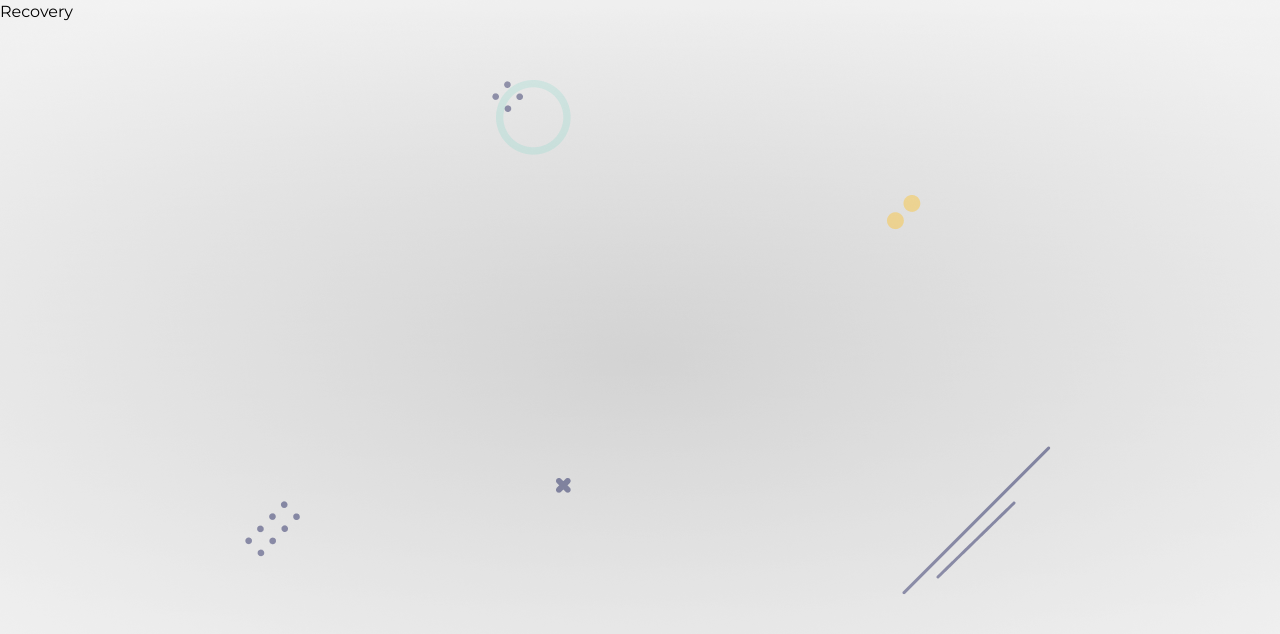
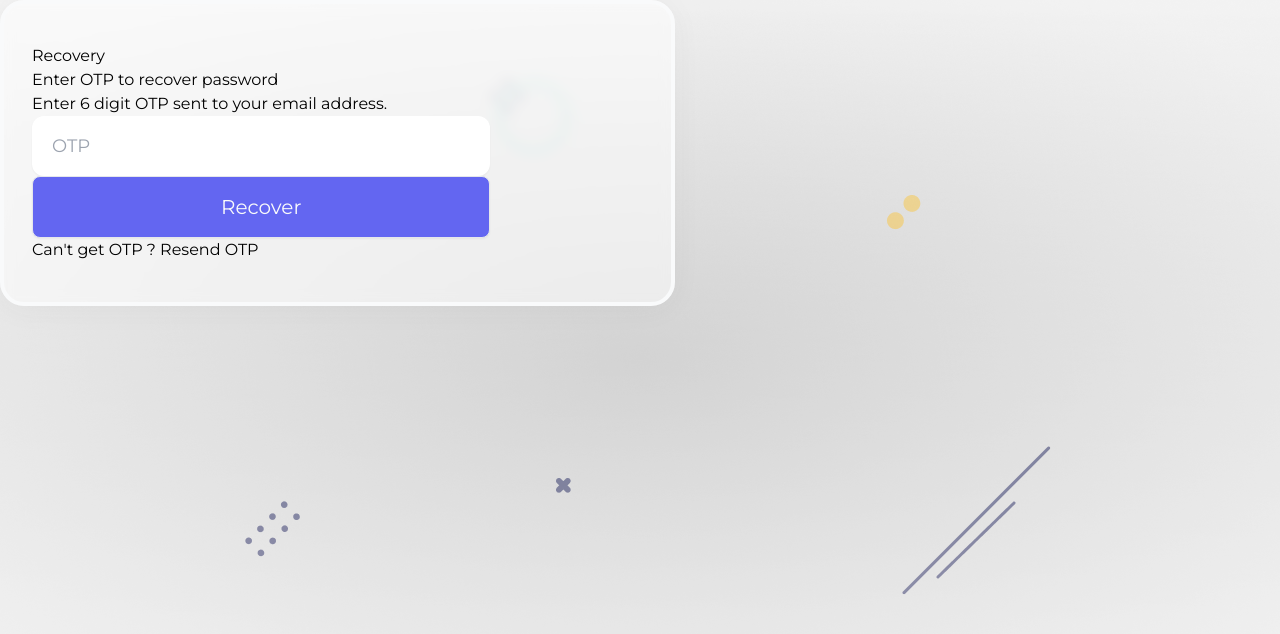
Before and after one commit to AgyapalSingh/MERN-PRACTISE, a React (Create React App) app in the folder client/: page /recovery in a window 1280 px wide. Shown: the top 634 px of the page. Built offline with nearby package versions, Linux system fonts and the light colour scheme.

Commit message:
Recovey, Password, Reset UI created

```diff
--- a/client/src/components/Password.js
+++ b/client/src/components/Password.js
@@ -1,7 +1,66 @@
 import React from "react";
+import { Link } from "react-router-dom";
+import avatar from "../assets/profile.png";
+import { Toaster } from "react-hot-toast";
+import styles from "../styles/Username.module.css";
+import { useFormik } from "formik";
+import { passwordValidate } from "../helper/validate";
 
 const Password = () => {
-  return <div>Password</div>;
+  const formik = useFormik({
+    initialValues: {
+      password: "",
+    },
+    validate: passwordValidate,
+    validateOnBlur: false,
+    validateOnChange: false,
+    onSubmit: async (values) => {
+      console.log(values);
+    },
+  });
+
+  return (
+    <div className="container mx-auto">
+      <Toaster position="top-center" reverseOrder={false}></Toaster>
+      <div className="flex justify-center items-center  h-screen">
+        <div className={styles.glass}>
+          <div className="title flex flex-col items-center">
+            <h4 className="text-5xl font-bold">Hello Again!</h4>
+            <span className="py-4 text-xl w-2/3 text-center text-gray-500">
+              Explore More by connecting with us
+            </span>
+          </div>
+
+          <form className="py-1" onSubmit={formik.handleSubmit}>
+            <div className="profile flex justify-center py-4">
+              <img src={avatar} className={styles.profile_img} alt="avatar" />
+            </div>
+
+            <div className="textbox flex flex-col items-center gap-6">
+              <input
+                {...formik.getFieldProps("password")}
+                className={styles.textbox}
+                type="password"
+                placeholder="Password"
+              />
+              <button className={styles.btn} type="submit">
+                Sign In
+              </button>
+            </div>
+
+            <div className="text-center py-4">
+              <span className="text-gray-500">
+                Forgot Password ?&nbsp;
+                <Link className="text-red-500" to="/recovery">
+                  Recover Now
+                </Link>
+              </span>
+            </div>
+          </form>
+        </div>
+      </div>
+    </div>
+  );
 };
 
 export default Password;
--- a/client/src/components/Recovery.js
+++ b/client/src/components/Recovery.js
@@ -1,7 +1,49 @@
 import React from "react";
+import { Toaster } from "react-hot-toast";
+import styles from "../styles/Username.module.css";
 
 const Recovery = () => {
-  return <div>Recovery</div>;
+  return (
+    <div className="container mx-auto">
+      <Toaster position="top-center" reverseOrder={false}></Toaster>
+      <div className="flex justify-center items-center  h-screen">
+        <div className={styles.glass}>
+          <div className="title flex flex-col items-center">
+            <h4 className="text-5xl font-bold">Recovery</h4>
+            <span className="py-4 text-xl w-2/3 text-center text-gray-500">
+              Enter OTP to recover password
+            </span>
+          </div>
+
+          <form className="pt-20">
+            <div className="textbox flex flex-col items-center gap-6">
+              <div className="input text-center">
+                <span className="py-4 text-sm text-left text-gray-500">
+                  Enter 6 digit OTP sent to your email address.
+                </span>
+                <input
+                  className={styles.textbox}
+                  type="password"
+                  placeholder="OTP"
+                />
+              </div>
+
+              <button className={styles.btn} type="submit">
+                Recover
+              </button>
+            </div>
+
+            <div className="text-center py-4">
+              <span className="text-gray-500">
+                Can't get OTP ?&nbsp;
+                <button className="text-red-500">Resend OTP</button>
+              </span>
+            </div>
+          </form>
+        </div>
+      </div>
+    </div>
+  );
 };
 
 export default Recovery;
--- a/client/src/components/Reset.js
+++ b/client/src/components/Reset.js
@@ -1,7 +1,58 @@
 import React from "react";
+import { Toaster } from "react-hot-toast";
+import styles from "../styles/Username.module.css";
+import { useFormik } from "formik";
+import { resetPasswordValidation } from "../helper/validate";
 
 const Reset = () => {
-  return <div>Reset</div>;
+  const formik = useFormik({
+    initialValues: {
+      password: "",
+      confirm_pwd: "",
+    },
+    validate: resetPasswordValidation,
+    validateOnBlur: false,
+    validateOnChange: false,
+    onSubmit: async (values) => {
+      console.log(values);
+    },
+  });
+
+  return (
+    <div className="container mx-auto">
+      <Toaster position="top-center" reverseOrder={false}></Toaster>
+      <div className="flex justify-center items-center  h-screen">
+        <div className={styles.glass} style={{ width: "50%" }}>
+          <div className="title flex flex-col items-center">
+            <h4 className="text-5xl font-bold">Reset</h4>
+            <span className="py-4 text-xl w-2/3 text-center text-gray-500">
+              Enter new password
+            </span>
+          </div>
+
+          <form className="py-20" onSubmit={formik.handleSubmit}>
+            <div className="textbox flex flex-col items-center gap-6">
+              <input
+                {...formik.getFieldProps("password")}
+                className={styles.textbox}
+                type="password"
+                placeholder="New Password"
+              />
+              <input
+                {...formik.getFieldProps("confirm_pwd")}
+                className={styles.textbox}
+                type="password"
+                placeholder="Confirm Password"
+              />
+              <button className={styles.btn} type="submit">
+                Reset
+              </button>
+            </div>
+          </form>
+        </div>
+      </div>
+    </div>
+  );
 };
 
 export default Reset;
--- a/client/src/helper/validate.js
+++ b/client/src/helper/validate.js
@@ -1,15 +1,47 @@
 import toast from "react-hot-toast";
 
-// Validate Login page Username
-
+// 1. Validate Login page Username
 export async function usernameValidate(values) {
   const errors = usernameVerify({}, values);
+  return errors;
+}
+
+// 2.  Validate Password
+export async function passwordValidate(values) {
+  const errors = passwordVerify({}, values);
+  return errors;
+}
+
+// 3. Validate Reset password
+export async function resetPasswordValidation(values) {
+  const errors = passwordVerify({}, values);
+
+  if (values.password !== values.confirm_pwd) {
+    errors.exist = toast.error("Password not Match!");
+  }
+
+  return errors;
+}
+
+// Validate Password
+function passwordVerify(errors = {}, values) {
+  const specialChars = /[`!@#$%^&*()_+\-={};':"|,.<>?~]/;
+  if (!values.password) {
+    errors.password = toast.error("Password Required");
+  } else if (values.password.includes(" ")) {
+    errors.password = toast.error("Wrong Password");
+  } else if (values.password.length < 4) {
+    errors.password = toast.error(
+      "Password must be more than 4 character long"
+    );
+  } else if (!specialChars.test(values.password)) {
+    errors.password = toast.error("Password must have special characters");
+  }
 
   return errors;
 }
 
 // Validate username
-
 function usernameVerify(error = {}, values) {
   if (!values.username) {
     error.username = toast.error("Username Required");
```
